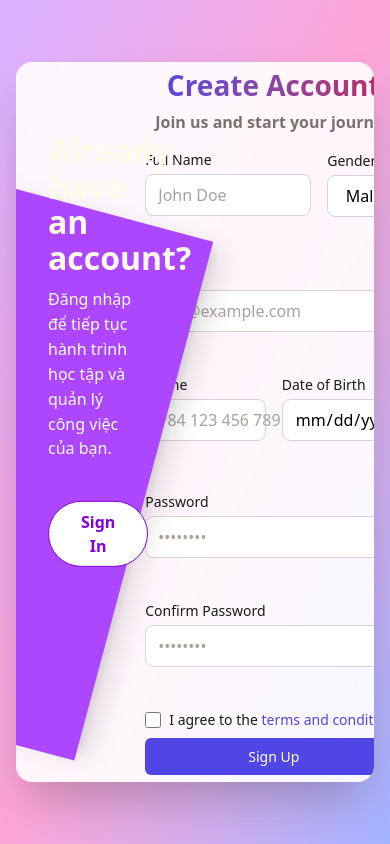
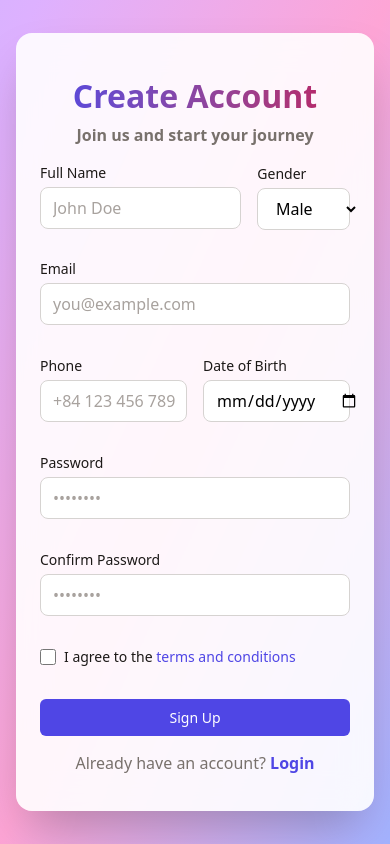
Before and after one commit to XTrucLe/TaskRhythm, a React (Vite) app in the folder client/: page /register in a window 390 px wide. Built offline with nearby package versions, Linux system fonts and the light colour scheme; no server answers.

Commit message:
refactor(auth): refactor routing and improve onboarding UI responsiveness
- simplified routing logic and private/public route wrappers
- enhanced onboarding layout for better mobile adaptation
- adjusted typography for consistent visual hierarchy

```diff
--- a/client/src/hooks/useRouting.ts
+++ b/client/src/hooks/useRouting.ts
@@ -2,12 +2,25 @@ import { useNavigate } from "react-router-dom";
 
 export default function useRouting() {
   const navigate = useNavigate();
-  const username = localStorage.getItem("currentUser.name") || "defaultUser";
 
   return {
-    goDashboard: () => navigate(`/${username}/boards`),
-    goWorkspaceDetail: (workspaceId: string, data: unknown) =>
-      navigate(`/${username}/boards/${workspaceId}`, { state: { data } }),
+    // Chuyển tới dashboard chính
+    goDashboard: () => navigate("/boards"),
+
+    // Mở chi tiết workspace
+    goWorkspaceDetail: (workspaceId: string, data?: unknown) =>
+      navigate(`/boards/${workspaceId}`, {
+        state: data ? { data } : undefined,
+      }),
+
+    // Quản lý admin/dashboard
     goManageDashboard: () => navigate("/manage/dashboard"),
+
+    // Auth routes
+    goLogin: () => navigate("/login"),
+    goRegister: () => navigate("/register"),
+
+    // Mặc định fallback
+    goHome: () => navigate("/"),
   };
 }
--- a/client/src/pages/auth/LoginPage.tsx
+++ b/client/src/pages/auth/LoginPage.tsx
@@ -7,7 +7,6 @@ import {
   type LoginFormValues,
 } from "../../validates/auth.validate";
 import { zodResolver } from "@hookform/resolvers/zod";
-import { useNavigate } from "react-router-dom";
 import { authService } from "../../services/authService";
 import useRouting from "../../hooks/useRouting";
 
@@ -24,8 +23,6 @@ function DividerWithText({ text }: { text: string }) {
 }
 
 export default function LoginForm() {
-  const navigate = useNavigate();
-
   const {
     register,
     handleSubmit,
@@ -42,11 +39,11 @@ export default function LoginForm() {
   };
 
   return (
-    <div className="w-full max-w-sm space-y-6">
+    <div className="w-full max-w-md space-y-6">
       <CardHeader className="text-center space-y-2">
-        <h2 className="text-3xl font-extrabold bg-gradient-to-r from-[var(--color-primary)] to-[var(--color-secondary)] bg-clip-text text-transparent">
+        <h1 className="text-3xl font-extrabold bg-gradient-to-r from-[var(--color-primary)] to-[var(--color-secondary)] bg-clip-text text-transparent">
           Welcome Back
-        </h2>
+        </h1>
         <p className="text-[var(--color-text-muted)]">Sign in to continue</p>
       </CardHeader>
 
@@ -81,17 +78,6 @@ export default function LoginForm() {
               GitHub
             </Button>
           </div>
-
-          <p className="text-center text-sm text-[var(--color-text-muted)]">
-            Don’t have an account?{" "}
-            <button
-              type="button"
-              onClick={() => navigate("/register")}
-              className="text-[var(--color-primary)] hover:underline"
-            >
-              Register
-            </button>
-          </p>
         </form>
       </CardBody>
     </div>
--- a/client/src/pages/auth/OnboardingPage.tsx
+++ b/client/src/pages/auth/OnboardingPage.tsx
@@ -88,10 +88,19 @@ function SideContent({
 export default function OnboardingPage() {
   const [isLogin, setIsLogin] = useState(true);
   const location = useLocation();
+  const [isMobile, setIsMobile] = useState(window.innerWidth < 800);
 
   useEffect(() => {
     setIsLogin(location.pathname === "/login");
   }, [location.pathname]);
+
+  useEffect(() => {
+    const handleResize = () => {
+      setIsMobile(window.innerWidth < 920);
+    };
+    window.addEventListener("resize", handleResize);
+    return () => window.removeEventListener("resize", handleResize);
+  }, []);
 
   const toggleForm = () => {
     setIsLogin(!isLogin);
@@ -100,6 +109,7 @@ export default function OnboardingPage() {
 
   return (
     <div className="relative min-h-screen flex items-center justify-center bg-gradient-to-br from-purple-300 via-pink-300 to-indigo-300 overflow-hidden px-4">
+      {!isMobile ? (
         <div className="relative w-full max-w-5xl h-[720px] bg-white/90 backdrop-blur-lg rounded-2xl shadow-2xl overflow-hidden flex">
           {/* form */}
           <div className="relative flex-1 h-full flex items-center justify-center w-full">
@@ -140,6 +150,36 @@ export default function OnboardingPage() {
             onClick={toggleForm}
           />
         </div>
+      ) : (
+        <div className="w-full max-w-md  bg-white/90 backdrop-blur-lg rounded-2xl shadow-2xl overflow-hidden p-6 py-8">
+          {isLogin ? <LoginForm /> : <RegisterForm />}
+          <div className="mt-4 text-center">
+            {isLogin ? (
+              <p className="text-center text-sm text-[var(--color-text-muted)]">
+                Don’t have an account?{" "}
+                <button
+                  type="button"
+                  onClick={toggleForm}
+                  className="text-[var(--color-primary)] font-semibold hover:underline"
+                >
+                  Register
+                </button>
+              </p>
+            ) : (
+              <p className="text-center text-sm text-[var(--color-text-muted)]">
+                Already have an account?{" "}
+                <button
+                  type="button"
+                  onClick={toggleForm}
+                  className="text-[var(--color-primary)] font-semibold hover:underline"
+                >
+                  Login
+                </button>
+              </p>
+            )}
+          </div>
+        </div>
+      )}
     </div>
   );
 }
--- a/client/src/pages/auth/RegisterPage.tsx
+++ b/client/src/pages/auth/RegisterPage.tsx
@@ -28,16 +28,16 @@ export default function RegisterForm() {
     <div className="space-y-8 my-3">
       {/* Header */}
       <CardHeader className="text-center space-y-2">
-        <h2 className="text-3xl font-extrabold bg-gradient-to-r from-[var(--color-primary)] to-[var(--color-secondary)] bg-clip-text text-transparent">
+        <h1 className="text-3xl font-extrabold bg-gradient-to-r from-[var(--color-primary)] to-[var(--color-secondary)] bg-clip-text text-transparent">
           Create Account
-        </h2>
+        </h1>
         <p className="text-[var(--color-text-muted)] text-sm">
           Join us and start your journey
         </p>
       </CardHeader>
 
       {/* Body */}
-      <CardBody className="space-y-2">
+      <CardBody>
         {/* Full Name + Gender */}
         <div className="grid grid-cols-3 gap-4">
           <div className="col-span-2 w-full">
@@ -128,10 +128,10 @@ export default function RegisterForm() {
               </a>
             </label>
           </div>
-          {errors.terms && (
-            <p className="text-sm text-[var(--color-danger)]">
-              {errors.terms.message}
-            </p>
+          {errors.terms ? (
+            <p className="text-sm text-red-500">{errors.terms.message}</p>
+          ) : (
+            <span>&nbsp;</span>
           )}
         </div>
 
--- a/client/src/pages/user/DashboardPage.tsx
+++ b/client/src/pages/user/DashboardPage.tsx
@@ -56,7 +56,7 @@ const GreetingHeader = React.memo(({ currentTime }: GreetingHeaderProps) => {
   return (
     <div className="flex w-full justify-between items-center mb-8 mt-3">
       <div>
-        <h2 className="text-3xl font-bold">Welcome back!</h2>
+        <h1 className="text-4xl font-bold">Welcome back!</h1>
         <p className="text-gray-500 ml-1">
           {currentTime.toLocaleDateString("en-US", {
             weekday: "long",
--- a/client/src/routers/routes.tsx
+++ b/client/src/routers/routes.tsx
@@ -44,7 +44,7 @@ export const routes: RouteObject[] = [
         ],
       },
       {
-        path: "/",
+        path: "/boards",
         children: [
           {
             index: true,
--- a/client/src/routers/wrappers/PrivateRoute.tsx
+++ b/client/src/routers/wrappers/PrivateRoute.tsx
@@ -1,8 +1,8 @@
-import { Outlet } from "react-router-dom";
+import { Navigate, Outlet } from "react-router-dom";
 import { TokenManager } from "../../services/tokenManager";
 
 export default function PrivateRoute() {
   const isAuthenticated = TokenManager.isLoggedIn();
 
-  return isAuthenticated ? <Outlet /> : (window.location.href = "/login");
+  return isAuthenticated ? <Outlet /> : <Navigate to="/login" replace />;
 }
--- a/client/src/routers/wrappers/PublicRoute.tsx
+++ b/client/src/routers/wrappers/PublicRoute.tsx
@@ -3,5 +3,6 @@ import { TokenManager } from "../../services/tokenManager";
 
 export default function PublicRoute() {
   const isAuthenticated = TokenManager.isLoggedIn();
+
   return !isAuthenticated ? <Outlet /> : (window.location.href = "/");
 }
--- a/client/src/styles/components/typography.css
+++ b/client/src/styles/components/typography.css
@@ -10,7 +10,7 @@ h2 {
 
 p {
   font-size: 1rem;
-  margin-bottom: 1rem;
+  margin-bottom: 0.25rem;
 }
 .title-color {
   color: var(--color-header-text);
```
Lines whose indentation alone changed are shown as unchanged.
